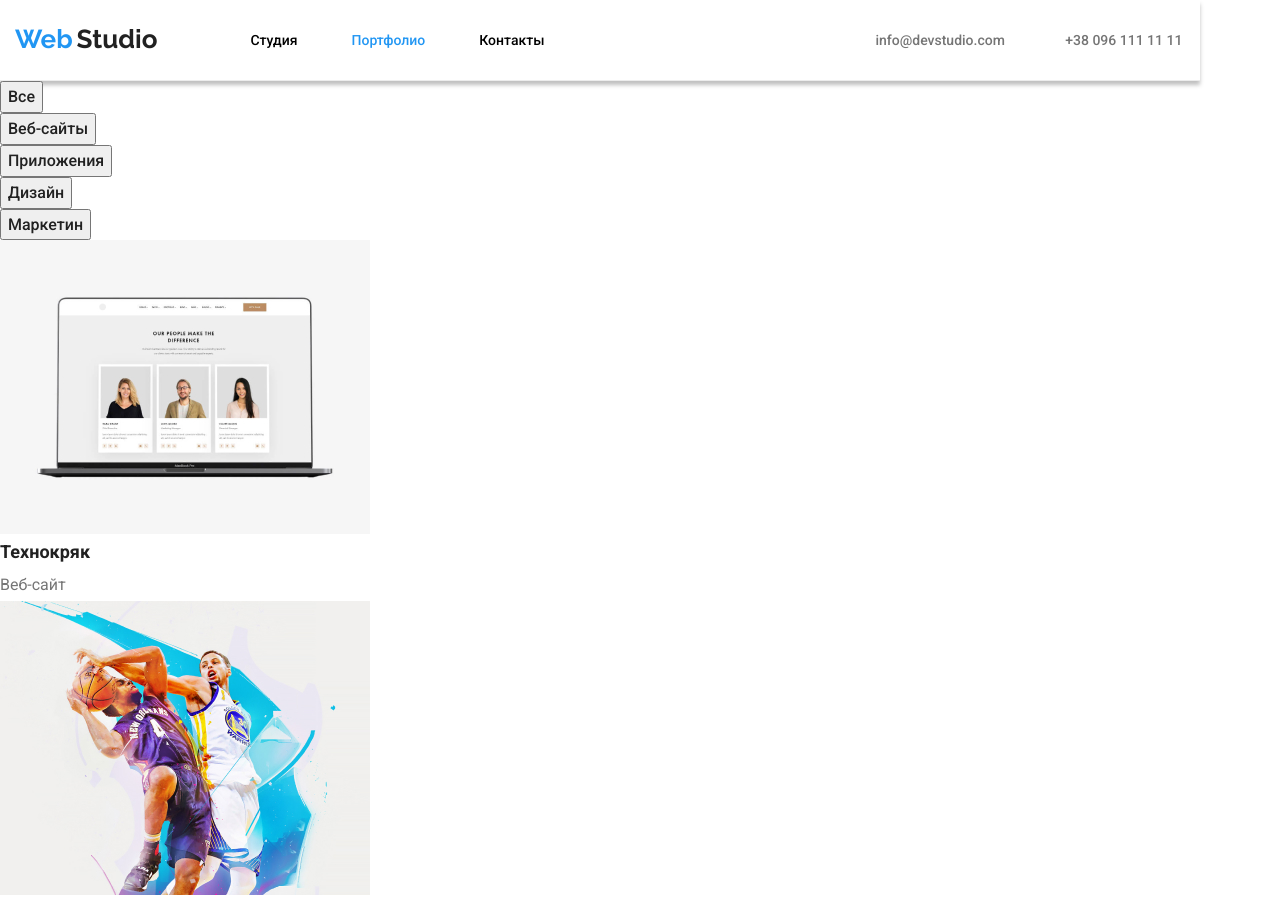
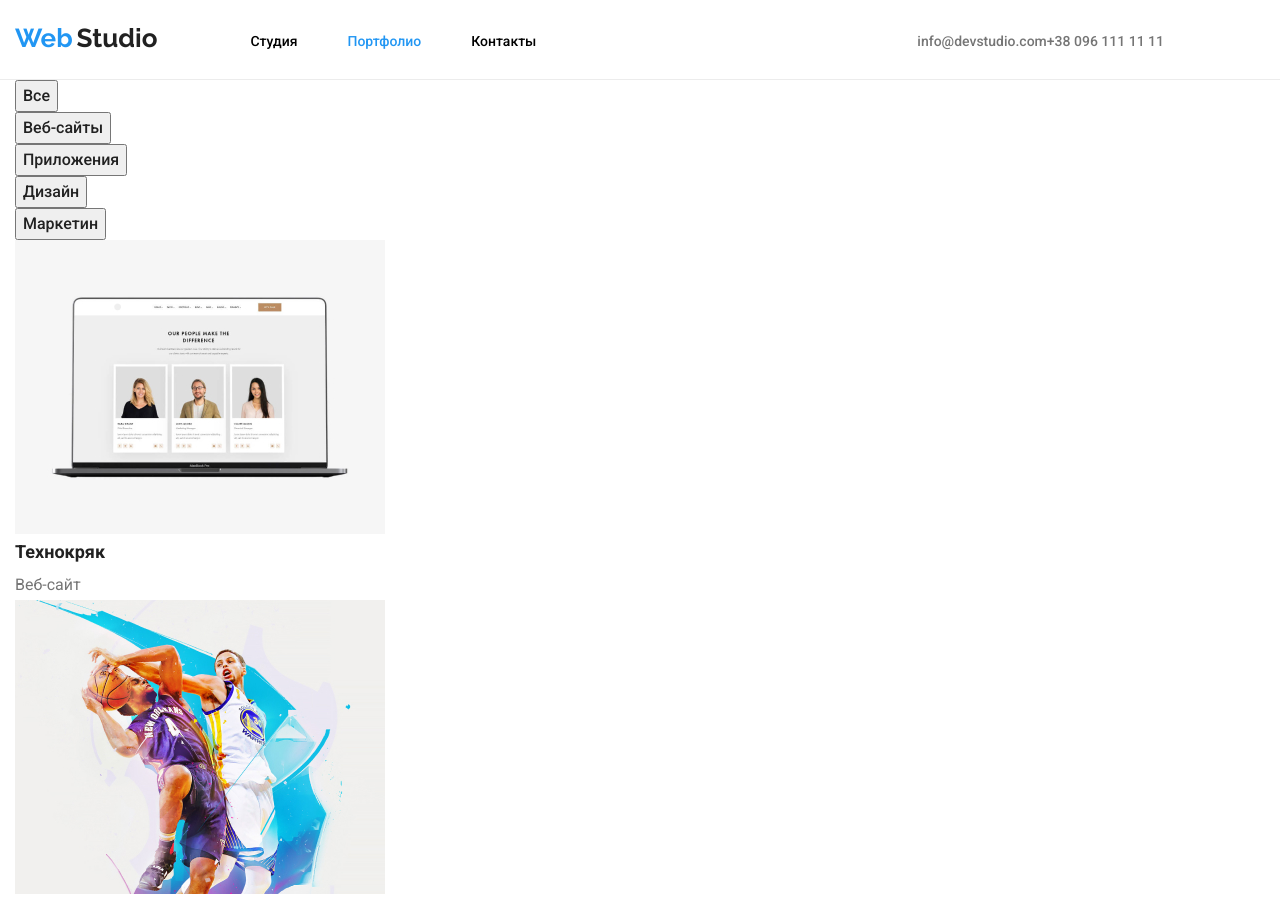
Before and after one commit to NatalaBoiko/goit-markup-hw-03, a plain HTML site: page portfolio.html in a window 1280 px wide. Shown: the top 898 px of the page. Drawn offline with nearby package versions, Linux system fonts and the light colour scheme.

Commit message:
3 header new

```diff
--- a/css/styles.css
+++ b/css/styles.css
@@ -16,88 +16,80 @@ ul {
 width: 1200px;
 padding-left: 15px;
 padding-right: 15px;
-margin: 0; auto;
-display: flex;
-flex-wrap: wrap;
+margin: 0, auto;
 }
 img {
     display: block;
 }
 
-ul {list-style: none;}
 a {text-decoration: none;}
 a:hover,
 a:focus{
     color: var(--one);
 }
+
 body {
-    width: 1200px;
     font-family: roboto,  sans-serif;
-    }
+      }
 
     ul {list-style: none;}
     /*header-section*/
     .header{
         text-decoration: none;
         border-bottom: 1px solid #ECECEC;
-        box-shadow:  0px 4px 4px 0px #00000040;
-
+        height: 80px;
+        display: flex;
+            }
+            .header .container {
+                display: flex;
+            }
+    .h-name-blue {
+        color: var(--one);
+        font-family: Raleway;
+        font-weight: 700;
+        font-size: 26px;
+        line-height: 1,38;
+    }
+    .h-name-black-d {
+        color:var(--full);
+        font-family: Raleway;
+        font-weight: 700;
+        font-size: 26px;
+        line-height: 1,38;
+        margin-right: 93px;
     }
     .logo {
         margin-top: 24px;
         margin-bottom: 25px;
-        margin-right: 93px;
     }
-    .h-name-blue {
 
-        color: var(--one);
-        font-family: Raleway;
-        font-weight: 700;
-        font-size: 26px;
-        line-height: 1.19;
-    }
-    .h-name-black-d {
-
-        color:var(--full);
-        font-family: Raleway;
-        font-weight: 700;
-        font-size: 26px;
-        line-height: 1.19;
-    }
 
     /*navigation*/
     .navigation-list {
         color: var(--full);
         display: flex;
-        flex-wrap: wrap;
-        width: 294px;
-        justify-content: space-between;
-        align-items: center;
-        margin-right: 331px;
-
-    }
+         margin-top: 32px;
+         margin-bottom: 32px;
+         margin-right: 331px;
+           }
     .navigation-list-item {
         color: #000;
         font-weight: 500;
         font-size: 14px;
         line-height: 1.14;
-
+        margin-right: 50px;
     }
     .navigation-list-item-active{
         color: var(--one);
         font-weight: 500;
         font-size: 14px;
         line-height: 1.14;
+        margin-right: 50px;
     }
     .contacts-list {
         display: flex;
-        flex-wrap: wrap;
-        align-items: center;
-        justify-content: space-between;
-        width: 307px;
-    }
-    .contacts-list>li:not(:last-child){
-        margin-right: 50px;
+margin-top: 32px;
+margin-bottom: 32px;
     }
 
     .contacts {
--- a/portfolio.html
+++ b/portfolio.html
@@ -2,8 +2,9 @@
 <html lang="ru">
     <head>
         <meta charset="utf-8">
-        <title>goit-markup-hw-02</title>
-        <link rel="preconnect" href="https://fonts.gstatic.com" /> <link href="https://fonts.googleapis.com/css2?family=Raleway:wght@700&family=Roboto:wght@400;500;700;900&display=swap" rel="stylesheet" />
+        <title>goit-markup-hw-03</title>
+        <link rel="preconnect" href="https://fonts.gstatic.com" />
+        <link href="https://fonts.googleapis.com/css2?family=Raleway:wght@700&family=Roboto:wght@400;500;700;900&display=swap" rel="stylesheet" />
         <link rel="stylesheet" href="https://cdnjs.cloudflare.com/ajax/libs/modern-normalize/1.0.0/modern-normalize.min.css" />
 
         <link rel="stylesheet" href="./css/styles.css">
@@ -14,10 +15,10 @@
         <header  class="header">
 
             <div class="container">
-                   <div class="logo">
+                <div class="logo">
                <a href="" lang="en"> <span class="h-name-blue">Web</span> <span   class="h-name-black-d">Studio</span> </a>
+            </div>
                <nav class="navigation">
-               </div>
                    <ul class="navigation-list">
                        <li> <a  href="./index.html" class="navigation-list-item"> Студия </a>
                        </li>
@@ -37,6 +38,7 @@
 
            </header>
         <main>
+            <div class="container">
             <h1 hidden> Портфолио </h1>
             <!--portfolio-what-we-do-section-->
             <section class="portfolio-what-we-do-section">
@@ -102,9 +104,11 @@
 
                     </li>
             </section>
+        </div>
         </main>
         <!--footer-section-->
         <footer >
+            <div class="container">
             <a href=""> <span class="logo-blue">Web</span> <span   class="logo-w">Studio</span></a>
             <address>
                 <p >
@@ -119,6 +123,7 @@
                     </li>
                 </ul>
             </address>
+        </div>
         </footer>
     </body>
 </html>
```
Also changed, not shown: index.html (+13 -11 lines).
